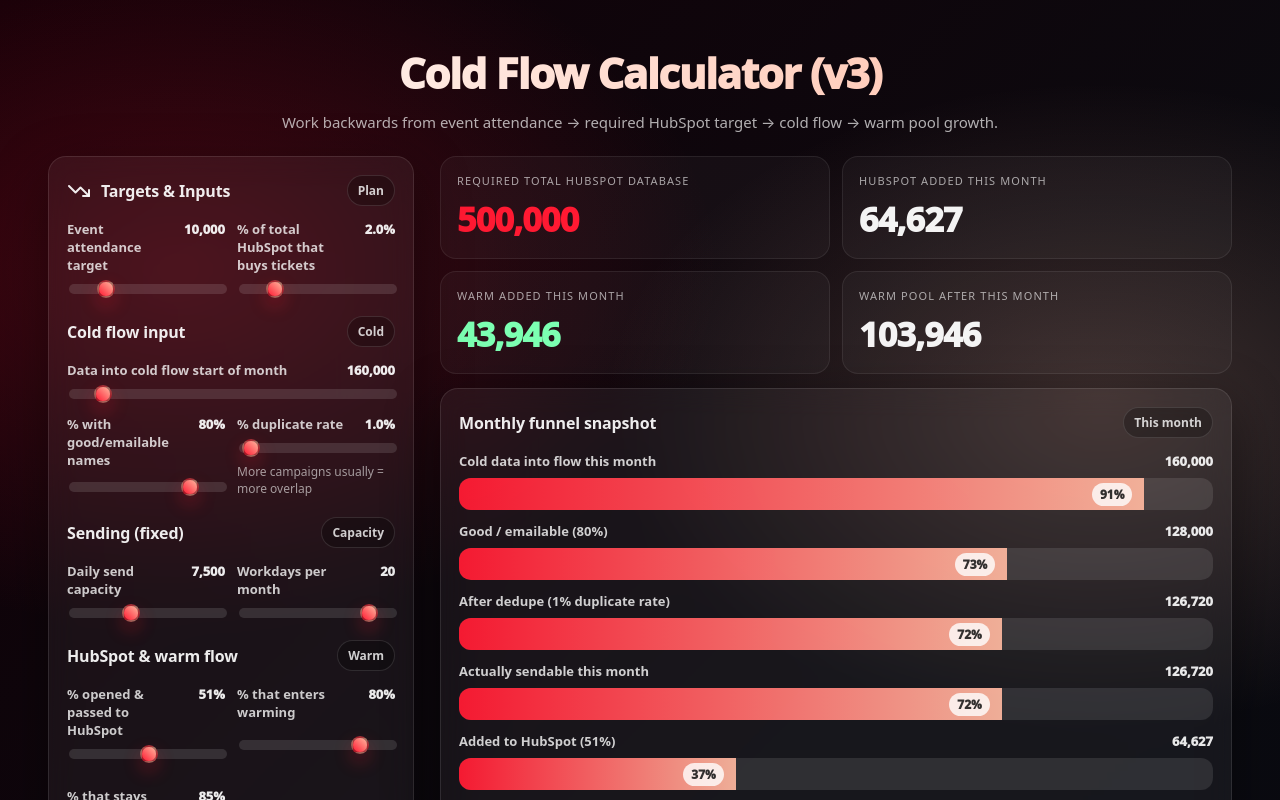
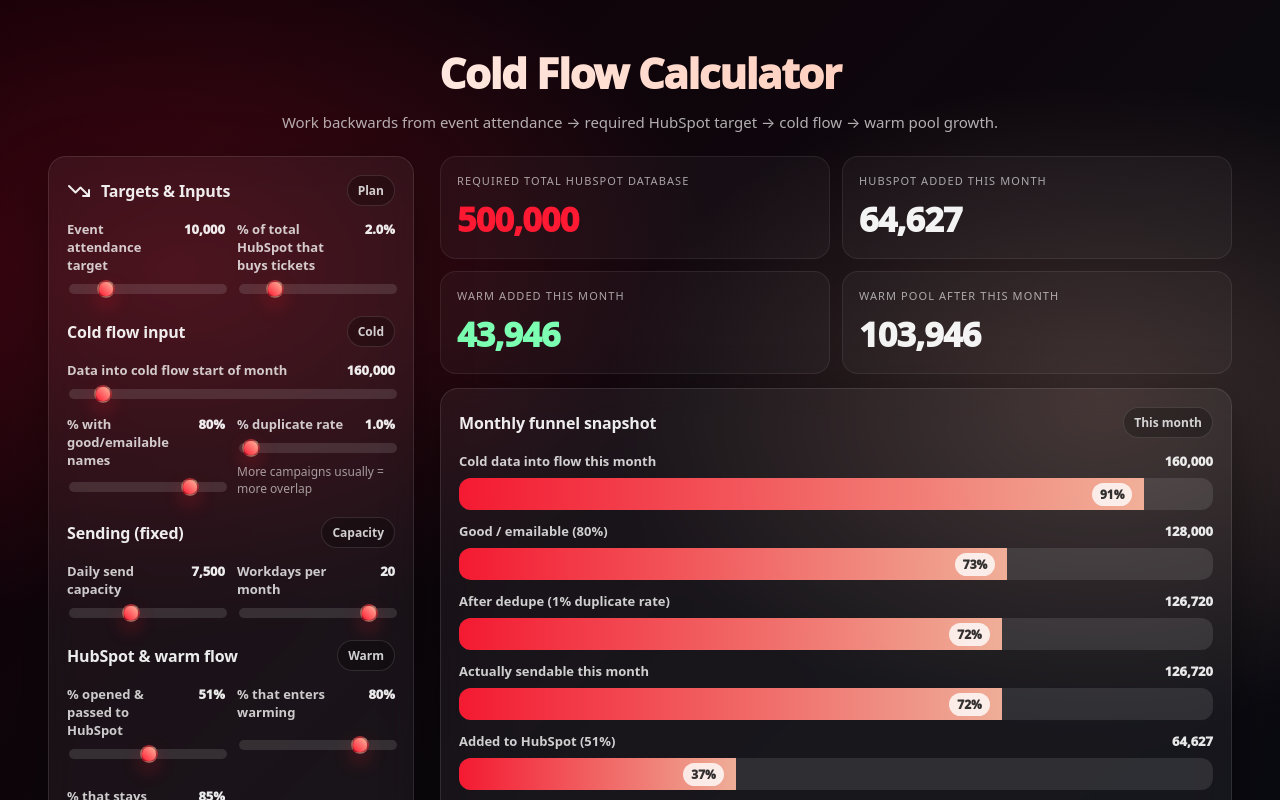
Before and after one commit to ayofagade-hyve/ColdFlowCalculatorV2, a React (Create React App) app: page / in a window 1280 px wide. Shown: the top 800 px of the page. Built offline with nearby package versions, Linux system fonts and the light colour scheme.

Commit message:
Update ColdFlowCalculatorV2.jsx

```diff
--- a/src/ColdFlowCalculatorV2.jsx
+++ b/src/ColdFlowCalculatorV2.jsx
@@ -379,7 +379,7 @@ export default function ColdFlowCalculatorV3() {
   return (
     <div className="container">
       <div className="header">
-        <h1 className="title">Cold Flow Calculator (v3)</h1>
+        <h1 className="title">Cold Flow Calculator</h1>
         <p className="subtitle">
           Work backwards from event attendance → required HubSpot target → cold flow → warm pool growth.
         </p>
```
